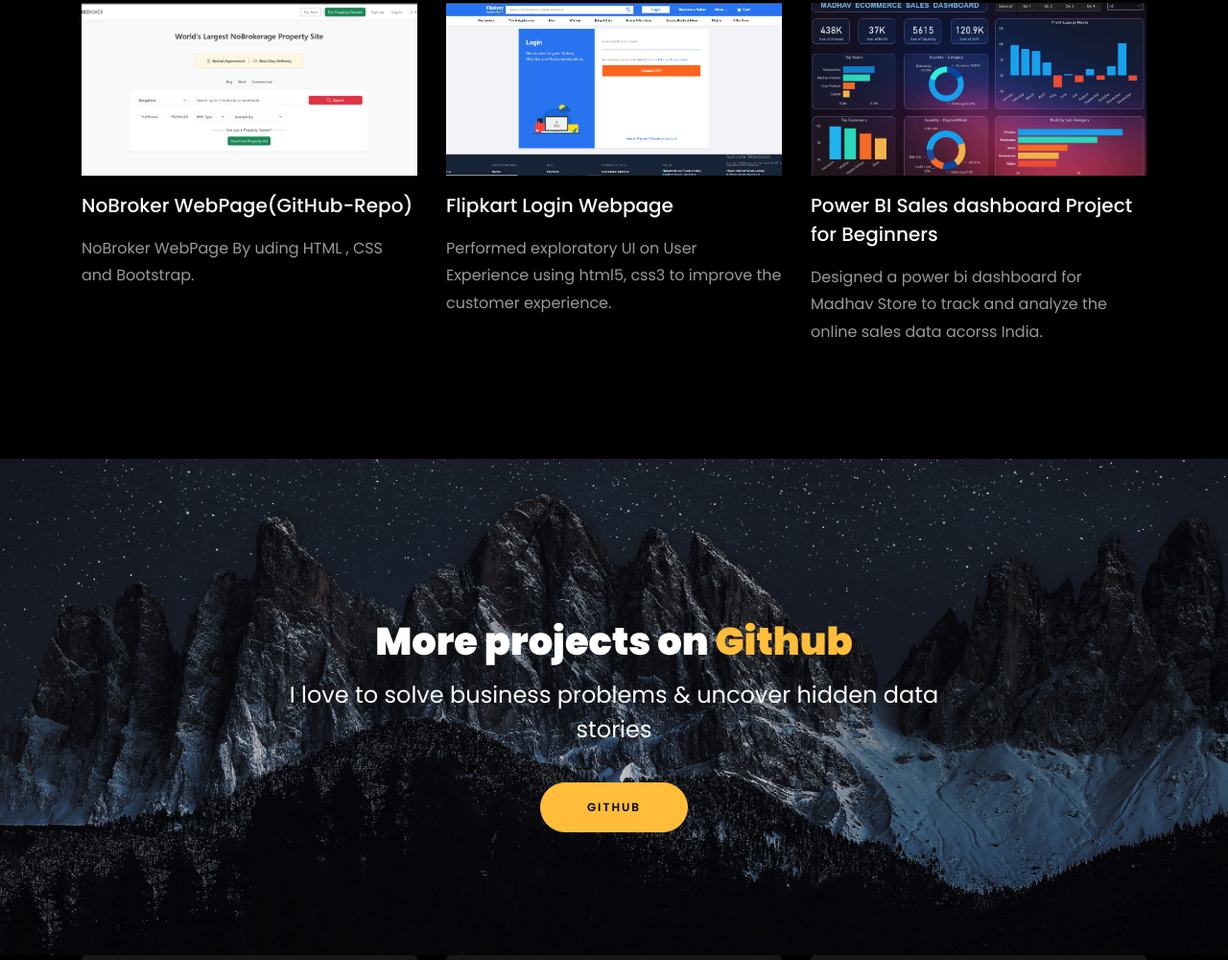
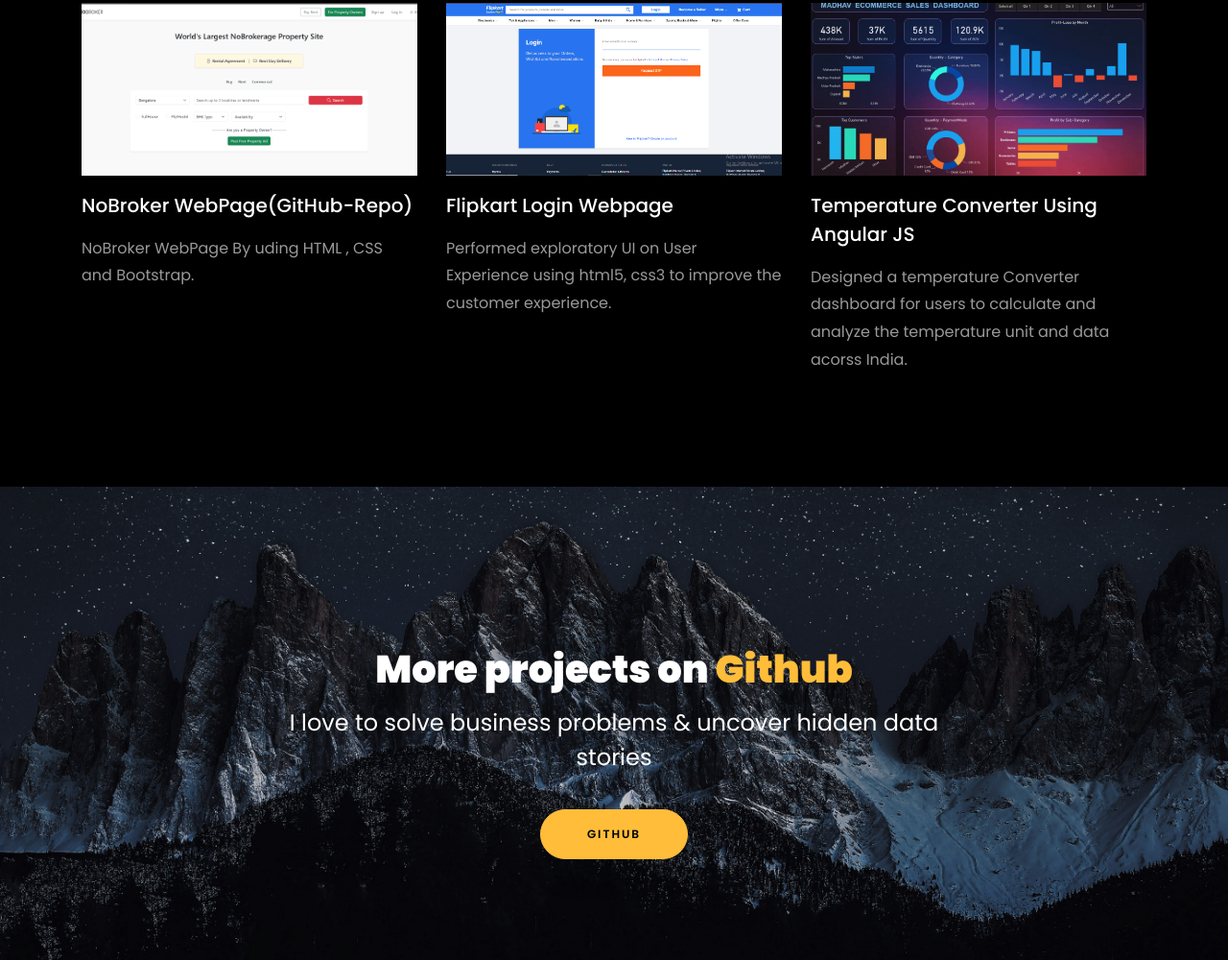
Before and after one commit to pooja123-kothawade/portfoliopooja, a plain HTML site: page index.html in a window 1280 px wide. Shown: the part 3771-4771 px from the top of the page at 96% size. Drawn offline with Linux system fonts and the light colour scheme; files whose address does not match are found by name.

Commit message:
Update index.html

```diff
--- a/index.html
+++ b/index.html
@@ -576,15 +576,14 @@
 					</div>
 					<div class="col-md-4 d-flex ftco-animate">
 						<div class="blog-entry">
-							<a href="https://github.com/shreyas29032001/Madhav_Store_PowerBI_Dashboard/blob/main/Madhav%20Store%20dashboard.jpg"
+							<a href="https://github.com/pooja123-kothawade/Temperature-Converter"
 								class="block-20 zoom-effect" style="background-image: url('images/proj_3.jpg');">
 							</a>
 							<div class="text mt-3 float-right d-block">
 
 								<h3 class="heading"><a
-										href="https://github.com/shreyas29032001/Madhav_Store_PowerBI_Dashboard/blob/main/Madhav%20Store%20dashboard.jpg">Power
-										BI Sales dashboard Project for Beginners</a></h3>
-								<p>Designed a power bi dashboard for Madhav Store to track and analyze the online sales
+										href="download.jpeg">Temperature Converter Using Angular JS</a></h3>
+								<p>Designed a temperature Converter dashboard for users to calculate and analyze the temperature unit and
 									data acorss India.</p>
 							</div>
 						</div>
```
